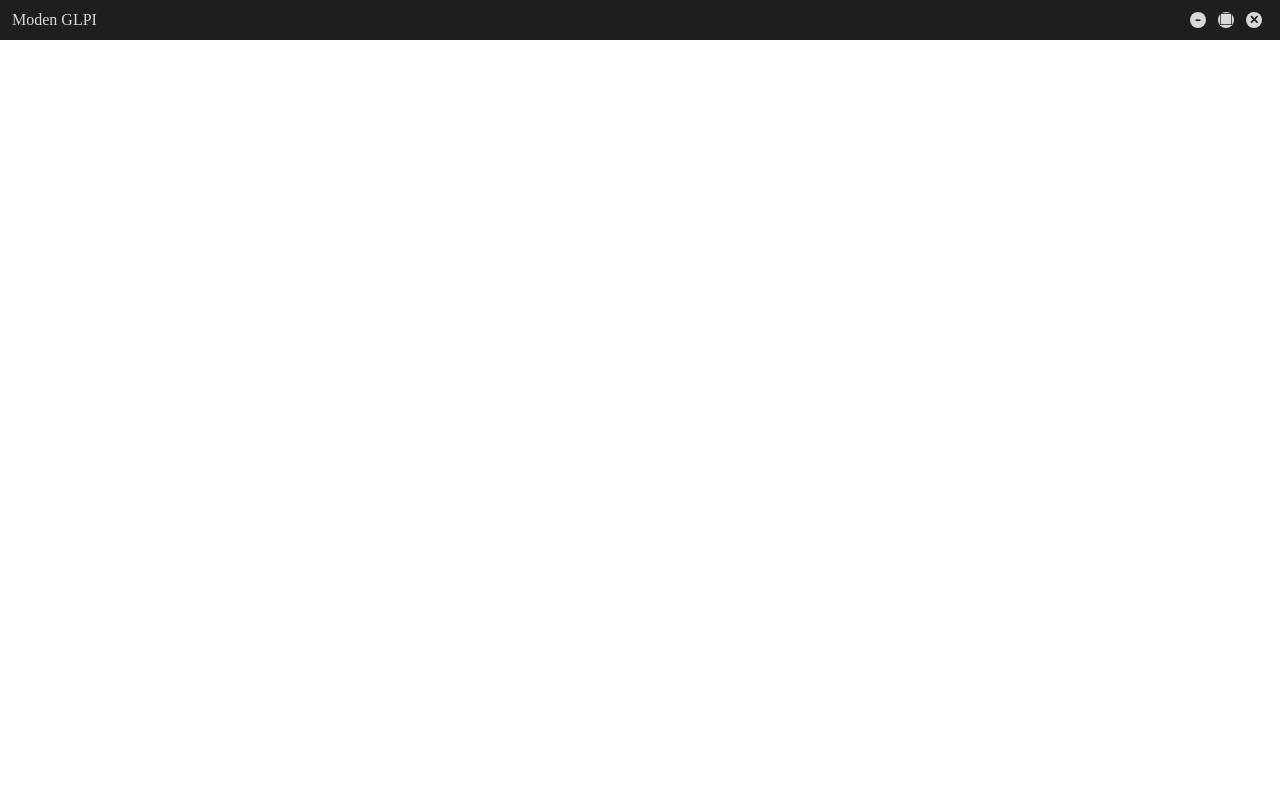
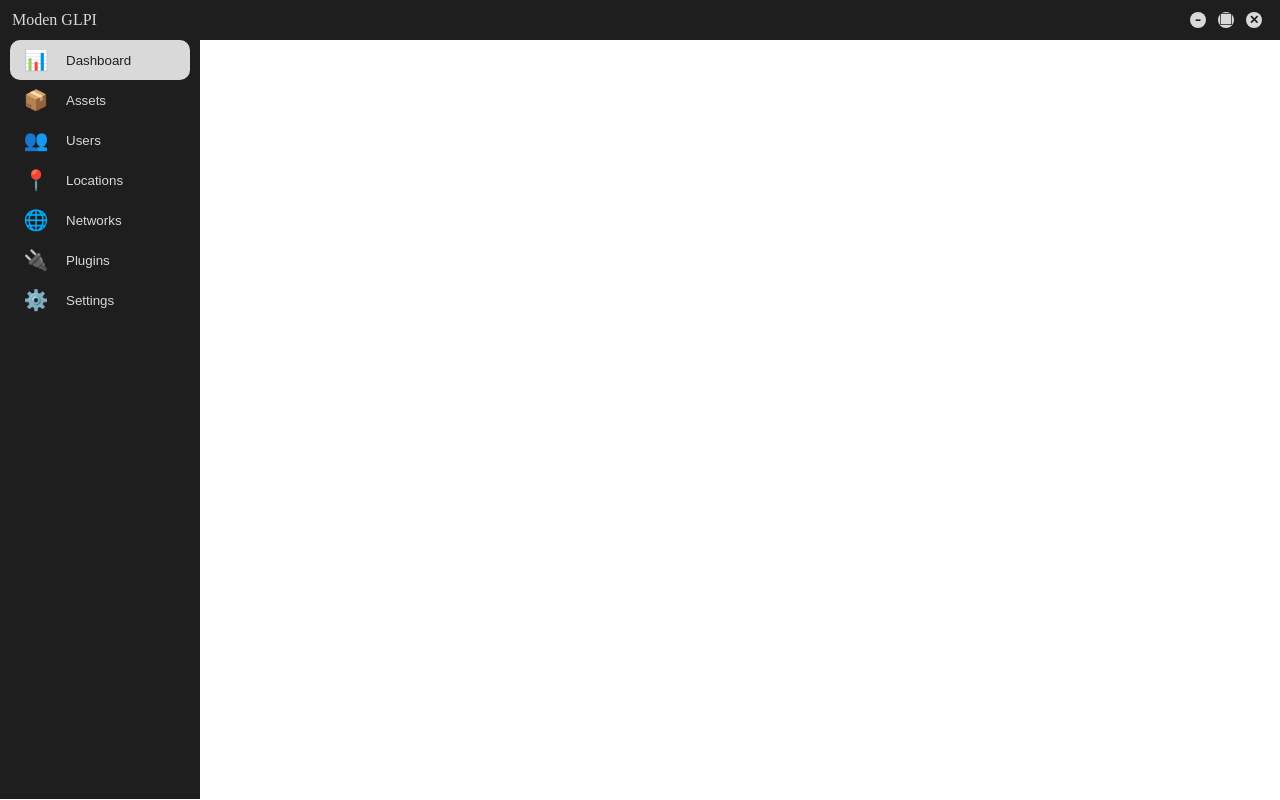
Before and after one commit to MidoriAKA/NewG, a React app: page / in a window 1280 px wide. Built offline with nearby package versions, Linux system fonts and the light colour scheme.

Commit message:
:sparkles: : create side menu

```diff
--- a/src/web/App.tsx
+++ b/src/web/App.tsx
@@ -1,11 +1,13 @@
 import React from 'react';
 import './App.css';
 import { TitleBarView } from './components/TitleBar/TitleBarView';
+import { SidemenuView } from './components/SideMenu/SideMenuView';
 
 export const App = () => {
     return (
         <>
             <TitleBarView />
+            <SidemenuView />
         </>
     );
 };
--- a/src/web/components/SideMenu/SideMenuView.tsx
+++ b/src/web/components/SideMenu/SideMenuView.tsx
@@ -0,0 +1,82 @@
+import * as style from "@styles/components/SideMenu/SideMenu"
+import { useState } from "react";
+
+export const SidemenuView = () => {
+
+  type Active =
+    | "dashboard"
+    | "assets"
+    | "users"
+    | "locations"
+    | "networks"
+    | "plugins"
+    | "settings";
+  const [isActive, setActive] = useState<Active>("dashboard");
+
+  const sidemenuItems = [
+    {
+      icon: "📊",
+      text: "Dashboard",
+      active: "dashboard",
+    },
+    {
+      icon: "📦",
+      text: "Assets",
+      active: "assets",
+    },
+    {
+      icon: "👥",
+      text: "Users",
+      active: "users",
+    },
+    {
+      icon: "📍",
+      text: "Locations",
+      active: "locations",
+    },
+    {
+      icon: "🌐",
+      text: "Networks",
+      active: "networks",
+    },
+    {
+      icon: "🔌",
+      text: "Plugins",
+      active: "plugins",
+    },
+    {
+      icon: "⚙️",
+      text: "Settings",
+      active: "settings",
+    },
+  ];
+
+  return (
+    <>
+      <div
+        className="side-menu"
+        css={style.Container}
+      >
+        {sidemenuItems.map((item, index) => (
+          <button
+            key={index}
+            className="side-menu__item"
+            css={isActive === item.active ? style.ItemWrapperActive : style.ItemWrapper}
+            data-is-active={isActive === item.active ? "true" : "false"}
+            onClick={() => setActive(item.active as Active)}
+          >
+            <div
+              className="side-menu__item__icon"
+              css={style.ItemIcon}
+            >
+              <span
+                aria-label={item.active}
+              >{item.icon}</span>
+            </div>
+            <span>{item.text}</span>
+          </button>
+        ))}
+      </div>
+    </>
+  );
+};
--- /dev/null
+++ b/src/web/styles/components/SideMenu/SideMenu.ts
@@ -0,0 +1,43 @@
+import { css, SerializedStyles } from "@emotion/react";
+import { Colors, BGBlack, HorizontalCenter, VerticalCenter, BGWhite } from "../../root";
+
+export const Container: SerializedStyles = css({
+  ...HorizontalCenter,
+  ...BGBlack,
+  flexDirection: "column",
+  alignContent: "center",
+  height: "calc(100dvh - 41px)",
+  width: "200px",
+});
+
+const ItemWrapperBase = {
+  ...VerticalCenter,
+  justifyContent: "unset",
+  alignContent: "center",
+  border: "none",
+  height: "auto",
+  width: "90%",
+  minHeight: "40px"
+};
+export const ItemWrapper: SerializedStyles = css({
+  ...ItemWrapperBase,
+  ...BGBlack,
+});
+export const ItemWrapperActive: SerializedStyles = css({
+  ...ItemWrapperBase,
+  ...BGWhite,
+  borderRadius: "10px"
+});
+export const ItemIcon: SerializedStyles = css({
+  ...VerticalCenter,
+  height: "100%",
+  width: "50px",
+  "span": {
+  fontSize: "20px",
+  marginRight: "10px",
+  }
+});
+export const ItemText: SerializedStyles = css({
+  fontSize: "16px",
+  margin: "0 10px",
+});
```
Also changed, not shown: src/web/components/SideMenu/SideMenuViewModel.tsx (deleted), 1 other file (tests, documents, lock files or other folders).
